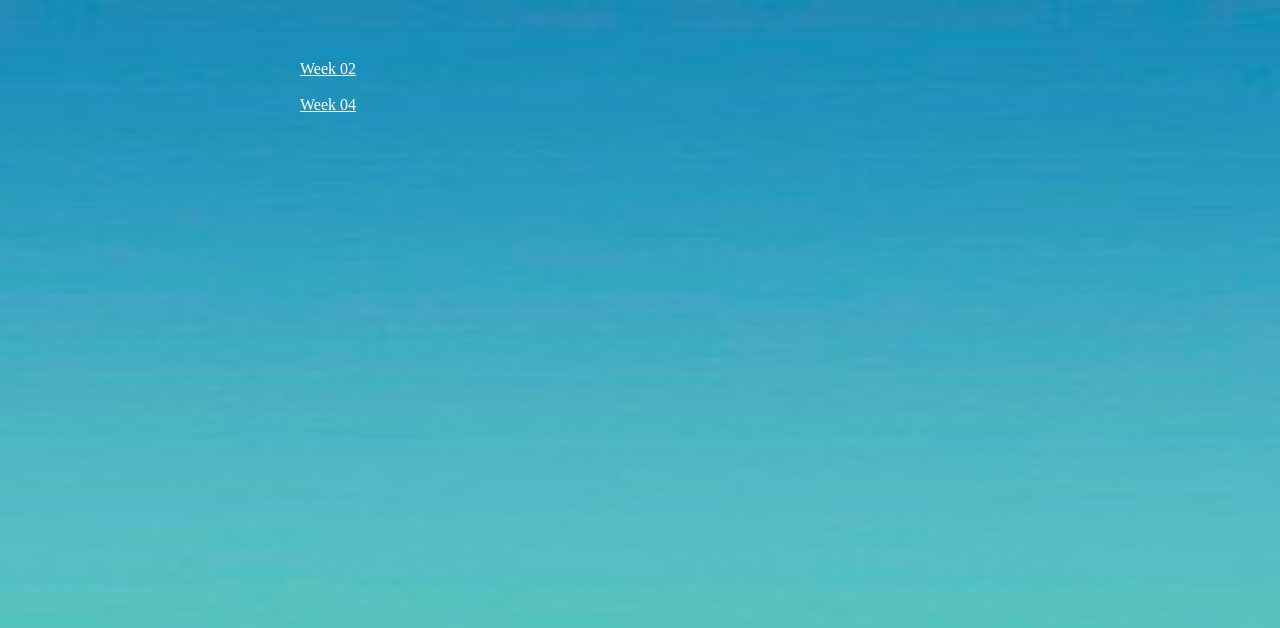
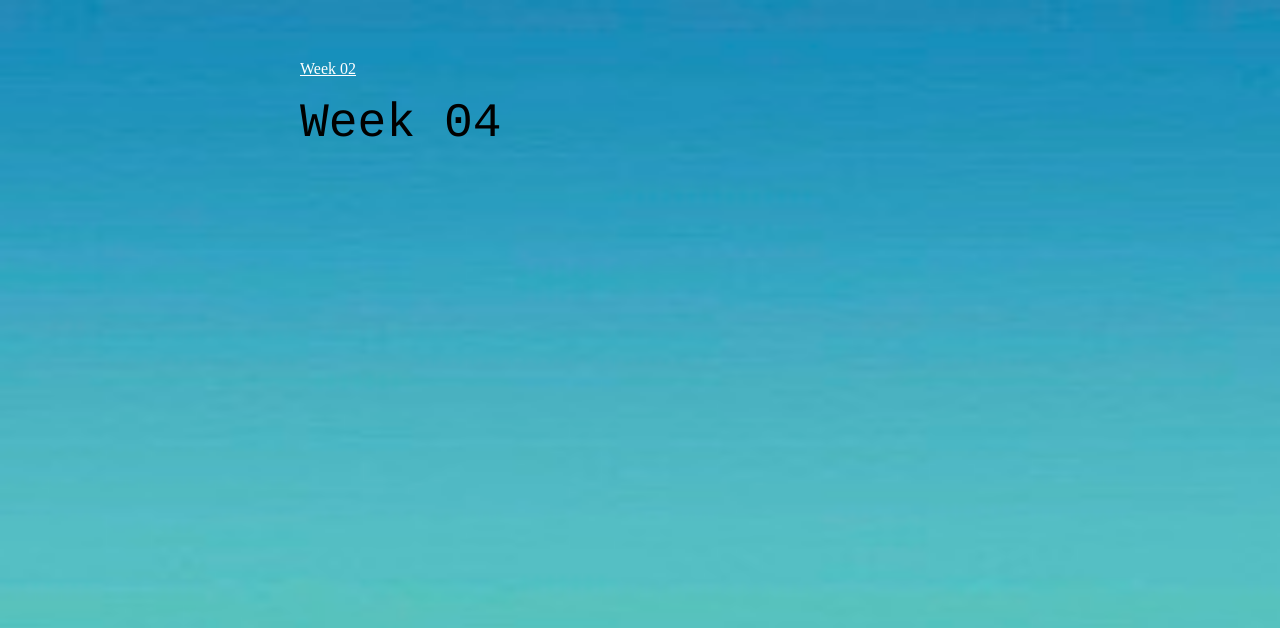
Before and after one commit to JunweiShi666/JunweiShi666.github.io, a plain HTML site: page index.html in a window 1280 px wide. Drawn offline with Linux system fonts and the light colour scheme.

Commit message:
Update index.html

```diff
--- a/index.html
+++ b/index.html
@@ -34,6 +34,6 @@
 <body>
     <a href="/week02/week2-1.html">Week 02</a >
      <br><br>
-    <a href="/week04/Homepage_designworks/homepage.html">Week 04</a >
+    <a style="font-family: courier;font-size: xxx-large;href="/week04/Homepage_designworks/homepage.html">Week 04</a >
 </body>
 </html>
```
